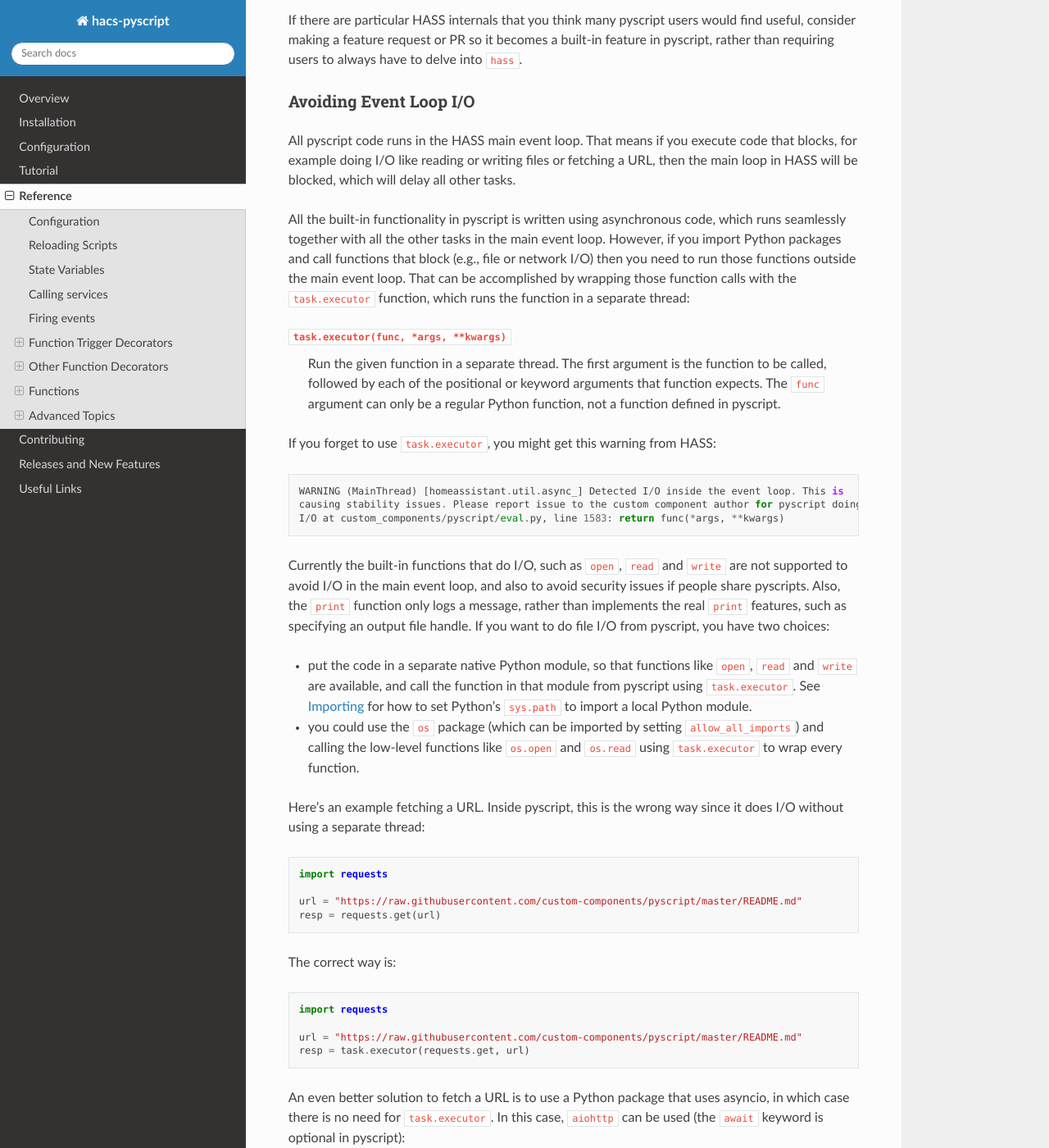
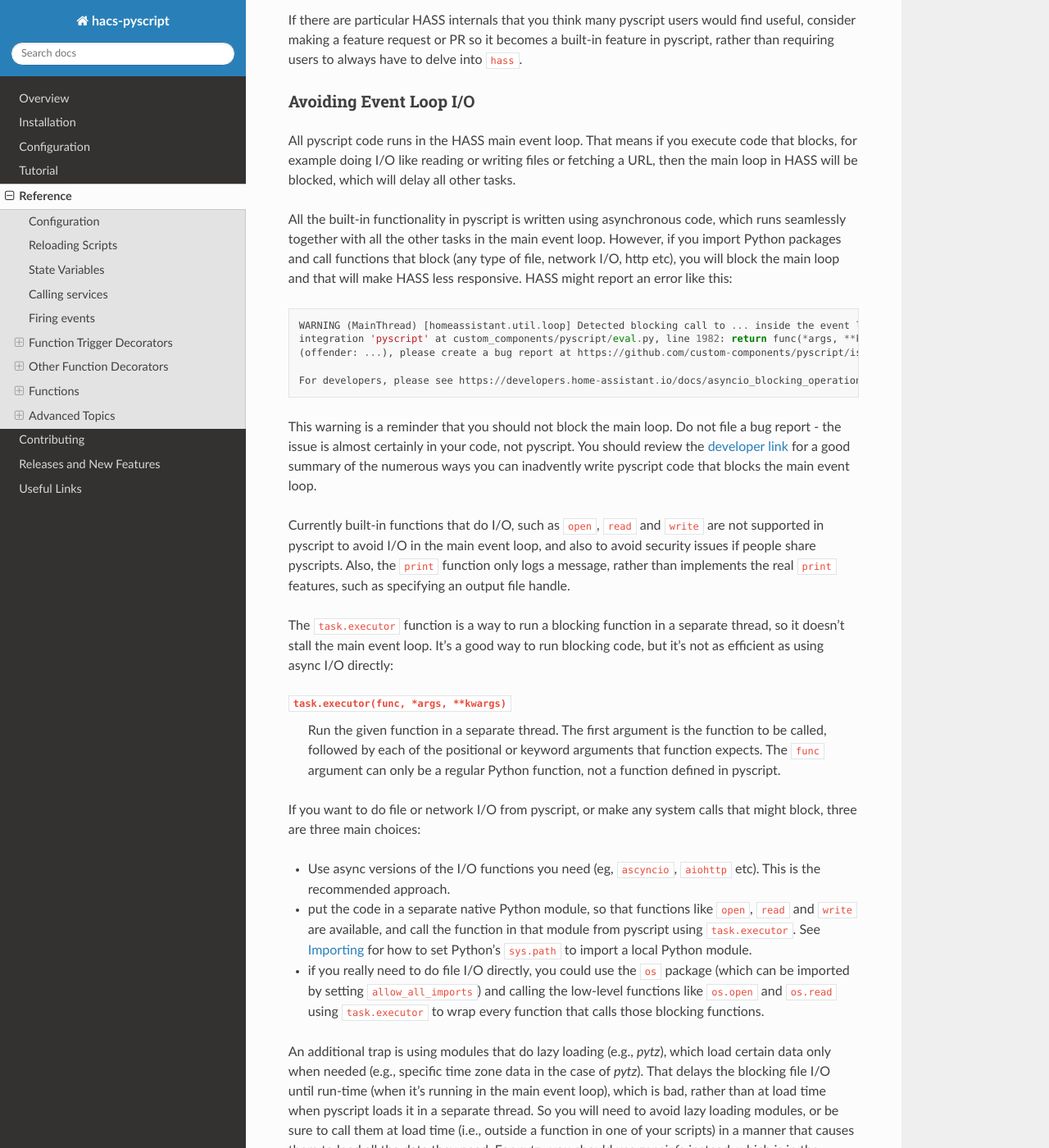
Before and after one commit to custom-components/pyscript, a Sphinx documentation site: the page built from docs/reference.rst, in a window 1280 px wide and 1400 px high, scrolled down 43015 px. Shown: the whole window at 82% size. Built offline with Sphinx 7.4.7 and the Read the Docs theme 3.1.0, drawn with Linux system fonts in a browser that asks for light colours; some of the changed text lies outside the part shown.

Commit message:
updates mainly around blocking I/O, including issue in #687

```diff
--- a/docs/conf.py
+++ b/docs/conf.py
@@ -19,7 +19,7 @@ import sphinx_rtd_theme
 # -- Project information -----------------------------------------------------
 
 project = 'hacs-pyscript'
-copyright = '2020-2024, Craig Barratt'
+copyright = '2020-2025, Craig Barratt'
 author = 'Craig Barratt'
 
 # The full version, including alpha/beta/rc tags
--- a/docs/reference.rst
+++ b/docs/reference.rst
@@ -1978,34 +1978,55 @@ be blocked, which will delay all other tasks.
 
 All the built-in functionality in pyscript is written using asynchronous code, which runs seamlessly
 together with all the other tasks in the main event loop. However, if you import Python packages and
-call functions that block (e.g., file or network I/O) then you need to run those functions outside
-the main event loop. That can be accomplished by wrapping those function calls with the
-``task.executor`` function, which runs the function in a separate thread:
+call functions that block (any type of file, network I/O, http etc), you will block the main loop and
+that will make HASS less responsive.  HASS might report an error like this:
+
+::
+
+    WARNING (MainThread) [homeassistant.util.loop] Detected blocking call to ... inside the event loop by custom
+    integration 'pyscript' at custom_components/pyscript/eval.py, line 1982: return func(*args, **kwargs)
+    (offender: ...), please create a bug report at https://github.com/custom-components/pyscript/issues
+
+    For developers, please see https://developers.home-assistant.io/docs/asyncio_blocking_operations/#open
+
+This warning is a reminder that you should not block the main loop. Do not file a bug report - the
+issue is almost certainly in your code, not pyscript.  You should review
+the `developer link <https://developers.home-assistant.io/docs/asyncio_blocking_operations/#open>`__ for
+a good summary of the numerous ways you can inadvently write pyscript code that blocks the main event loop.
+
+Currently built-in functions that do I/O, such as ``open``, ``read`` and ``write`` are not supported
+in pyscript to avoid I/O in the main event loop, and also to avoid security issues if people share pyscripts.
+Also, the ``print`` function only logs a message, rather than implements the real ``print`` features, such
+as specifying an output file handle.
+
+The ``task.executor`` function is a way to run a blocking function in a separate thread, so it doesn't
+stall the main event loop. It's a good way to run blocking code, but it's not as efficient as using
+async I/O directly:
 
 ``task.executor(func, *args, **kwargs)``
   Run the given function in a separate thread. The first argument is the function to be called,
   followed by each of the positional or keyword arguments that function expects. The ``func``
   argument can only be a regular Python function, not a function defined in pyscript.
 
-If you forget to use ``task.executor``, you might get this warning from HASS:
-
-::
-
-    WARNING (MainThread) [homeassistant.util.async_] Detected I/O inside the event loop. This is
-    causing stability issues. Please report issue to the custom component author for pyscript doing
-    I/O at custom_components/pyscript/eval.py, line 1583: return func(*args, **kwargs)
-
-Currently the built-in functions that do I/O, such as ``open``, ``read`` and ``write`` are not supported
-to avoid I/O in the main event loop, and also to avoid security issues if people share pyscripts. Also,
-the ``print`` function only logs a message, rather than implements the real ``print`` features, such
-as specifying an output file handle. If you want to do file I/O from pyscript, you have two choices:
-
+If you want to do file or network I/O from pyscript, or make any system calls that might block,
+three are three main choices:
+
+- Use async versions of the I/O functions you need (eg, ``ascyncio``, ``aiohttp`` etc).  This is the
+  recommended approach.
 - put the code in a separate native Python module, so that functions like ``open``, ``read`` and ``write``
   are available, and call the function in that module from pyscript using ``task.executor``. See
   `Importing <#importing>`__ for how to set Python's ``sys.path`` to import a local Python module.
-- you could use the ``os`` package (which can be imported by setting ``allow_all_imports``) and
-  calling the low-level functions like ``os.open`` and ``os.read`` using ``task.executor`` to
-  wrap every function.
+- if you really need to do file I/O directly, you could use the ``os`` package (which can be imported by
+  setting ``allow_all_imports``) and calling the low-level functions like ``os.open`` and ``os.read`` using
+  ``task.executor`` to wrap every function that calls those blocking functions.
+
+An additional trap is using modules that do lazy loading (e.g., `pytz`), which load certain data only when
+needed (e.g., specific time zone data in the case of `pytz`).  That delays the blocking file I/O until
+run-time (when it's running in the main event loop), which is bad, rather than at load time when pyscript
+loads it in a separate thread.  So you will need to avoid lazy loading modules, or be sure to call them
+at load time (i.e., outside a function in one of your scripts) in a manner that causes them to load all
+the data they need. For `pytz` , you should use `zoneinfo` instead, which is in the standard library and
+doesn't appear to do lazy loading.
 
 Here's an example fetching a URL. Inside pyscript, this is the wrong way since it does I/O without
 using a separate thread:
@@ -2014,6 +2035,7 @@ using a separate thread:
 
     import requests
 
+    # Do not fetch URLs this way!
     url = "https://raw.githubusercontent.com/custom-components/pyscript/master/README.md"
     resp = requests.get(url)
 
@@ -2023,6 +2045,7 @@ The correct way is:
 
     import requests
 
+    # Better - uses task.executor to run the blocking function in a separate thread
     url = "https://raw.githubusercontent.com/custom-components/pyscript/master/README.md"
     resp = task.executor(requests.get, url)
 
@@ -2034,6 +2057,7 @@ is optional in pyscript):
 
     import aiohttp
 
+    # Best - uses async I/O to avoid blocking the main event loop
     url = "https://raw.githubusercontent.com/custom-components/pyscript/master/README.md"
     async with aiohttp.ClientSession() as session:
         async with session.get(url) as resp:
@@ -2099,10 +2123,8 @@ Language Limitations
 Pyscript implements a Python interpreter in a fully-async manner, which means it can run safely in the
 main HASS event loop.
 
-The language coverage is relatively complete, but it's quite possible there are discrepancies with Python
-in certain cases. If so, please report them.
-
-Here are some areas where pyscript differs from real Python:
+The language coverage is relatively complete, but there are definitely limitations in pyscript where
+it doesn't faithfully mimic Python.  Here are some areas where pyscript differs from real Python:
 
 - The pyscript-specific function names and state names that contain a period are treated as plain
   identifiers that contain a period, rather than an attribute (to the right of the period) of an object
@@ -2114,6 +2136,9 @@ Here are some areas where pyscript differs from real Python:
   function is no longer available.
 - Since pyscript is async, it detects whether functions are real or async, and calls them in the
   correct manner. So it's not necessary to use ``async`` and ``await`` in pyscript code - they are optional.
+  However, if you declare a function in pyscript as ``async def``, then it doesn't behave correctly
+  like an async function in Python (i.e., calling it actually executes the function, rather than returning
+  a co-routine.  If you truly need an async function in your code, use `@pyscript_compile`.
 - All pyscript functions are async. So if you call a Python module that takes a pyscript function as
   a callback argument, that argument is an async function, not a normal function. So a Python module
   won't be able to call that pyscript function unless it uses ``await``, which requires that function to
@@ -2145,11 +2170,13 @@ A handful of language features are not supported:
   function only logs a message, rather than implements the real ``print`` features, such as specifying
   an output file handle.
 - The built-in function decorators (e.g., ``state_trigger``) aren't functions that can be called and used
-  in-line. However, you can define your own function decorators that could include those decorators on
-  the inner functions they define. Currently none of Python's built-in decorators are supported.
-
-Pyscript can call Python modules and packages, so you can always write your own native Python code
-(e.g., if you need a generator or other unsupported feature) that can be called by pyscript
-(see `Importing <#importing>`__ for how to create and import native Python modules in pyscript).
+  in-line like real Python decorators. However, you can define your own function decorators that
+  could include those decorators on the inner functions they define. Currently none of Python's
+  built-in decorators are supported.
+
+The typical work-around for places where pyscript falls short is to move that code into a native Python module,
+and then import that module into pyscript.  Pyscript can call Python modules and packages, so you could
+write your own native Python code (e.g., if you need a generator or other unsupported feature) that can be
+called by pyscript (see `Importing <#importing>`__ for how to create and import native Python modules in pyscript).
 You can also include native Python functions in your pyscript code by using the ``@pyscript_compile``
 decorator.
```
